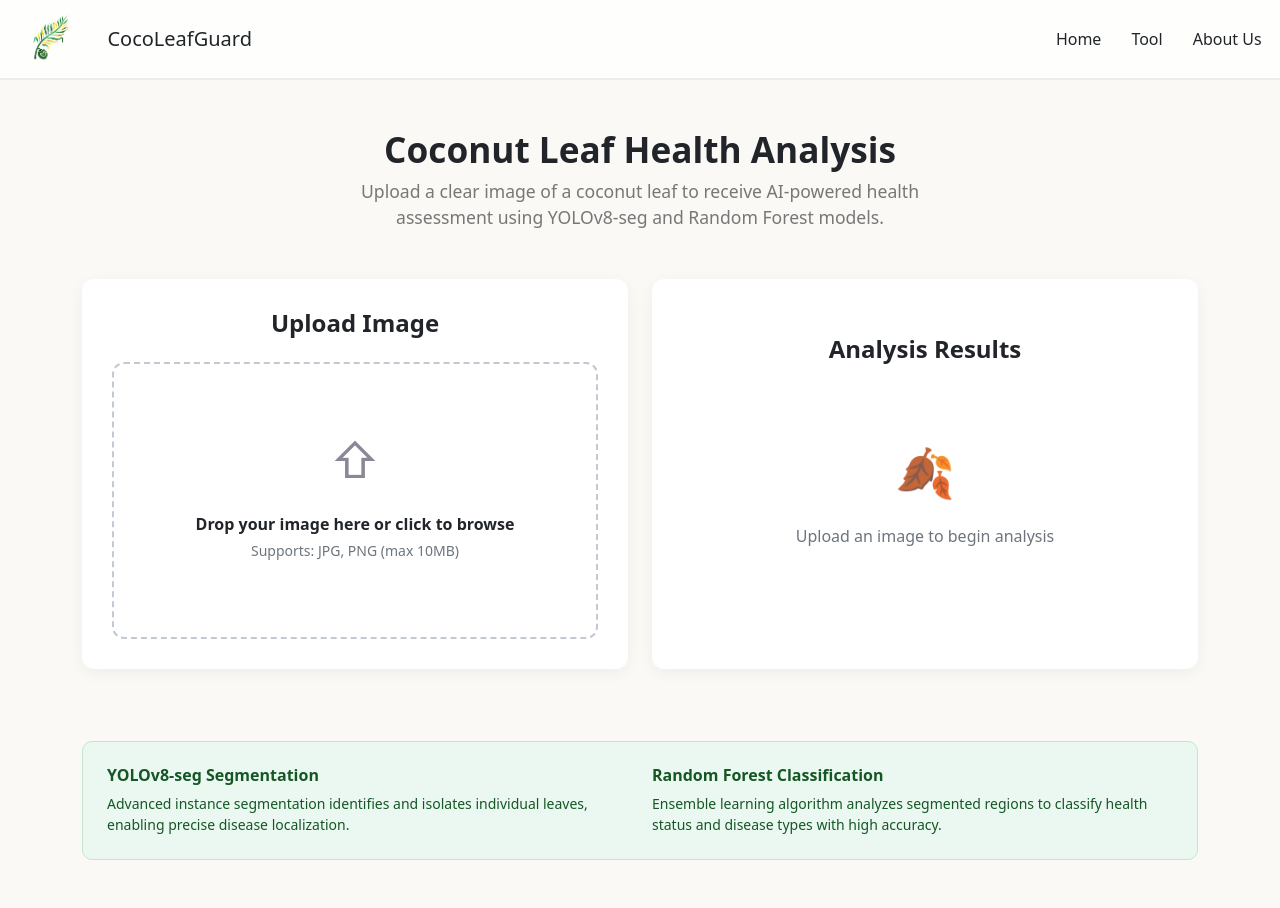
After one commit to drakerob57-netizen/CocoLeafGuard, a PHP site: page /html/tool.php in a window 1280 px wide. The commit adds this page. Run offline with PHP 8.4, Linux system fonts and the light colour scheme.

Commit message:
added tools page, model still doesn't function

```diff
--- a/css/styles.css
+++ b/css/styles.css
@@ -202,6 +202,7 @@ nav ul li a:hover {
 }
 
 
+
 /* Initial hidden state */
 .reveal {
     opacity: 0;
@@ -216,3 +217,89 @@ nav ul li a:hover {
     transform: translateY(0) scale(1);
     visibility: visible;
 }
+
+/* tools section */
+.tool-title {
+    font-size: 2.2rem;
+    font-weight: 700;
+}
+
+.tool-subtitle {
+    color: #777;
+    font-size: 1.1rem;
+    max-width: 600px;
+     margin: 0 auto;
+}
+
+.card-custom {
+    background: white;
+    border-radius: 12px;
+    box-shadow: 0 4px 15px rgba(0,0,0,0.05);
+    padding: 30px;
+    border: none;
+}
+
+/* Upload Area (Pre-Upload) */
+.upload-area {
+    border: 2px dashed #C1C9D2;
+    border-radius: 12px;
+    padding: 60px 20px;
+    cursor: pointer;
+    transition: all 0.2s;
+}
+
+.upload-area:hover, .upload-area.dragging {
+    border-color: #33B82F; /* Match primary green */
+    background-color: rgba(51, 184, 47, 0.05);
+}
+
+.upload-icon {
+    font-size: 3rem;
+    color: #889;
+}
+
+/* Results Area (Post-Upload) */
+.card-result-severe {
+    background-color: #FFF2F2;
+    border: 1px solid #FFCFCF;
+    border-radius: 10px;
+    padding: 20px;
+}
+
+.icon-severe {
+    font-size: 1.5rem;
+    color: #DC3545; /* Red */
+}
+
+.status-text-severe {
+    color: #80222C;
+    font-weight: 600;
+}
+
+.percentage-large {
+    font-size: 2.3rem;
+    font-weight: 700;
+    color: #DC3545;
+}
+
+.symptom-card {
+    background-color: #F8F9FA;
+    border-radius: 8px;
+    padding: 15px;
+    margin-bottom: 10px;
+}
+
+.symptom-indicator {
+    width: 15px;
+    height: 15px;
+    border-radius: 50%;
+    display: inline-block;
+}
+
+.btn-upload-different {
+    border: 1px solid #CCC;
+    color: #555;
+    padding: 10px 20px;
+    border-radius: 8px;
+    margin-top: 15px;
+}
--- a/html/header.php
+++ b/html/header.php
@@ -22,7 +22,7 @@
             <nav class="nav-menu" id="nav-menu">
                 <ul>
                     <li><a href="home.php">Home</a></li>
-                    <li><a href="#tool">Tool</a></li>
+                    <li><a href="tool.php">Tool</a></li>
                     <li><a href="about_us.php">About Us</a></li>
                 </ul>
             </nav>
--- /dev/null
+++ b/html/tool.php
@@ -0,0 +1,70 @@
+<!DOCTYPE html>
+<html lang="en">
+<head>
+    <meta charset="UTF-8">
+    <meta name="viewport" content="width=device-width, initial-scale=1.0">
+    <title>Tool page</title>
+    <link href = "../css/styles.css" rel="stylesheet">
+    <link href="https://cdn.jsdelivr.net/npm/bootstrap@5.0.2/dist/css/bootstrap.min.css" rel="stylesheet" integrity="sha384-EVSTQN3/azprG1Anm3QDgpJLIm9Nao0Yz1ztcQTwFspd3yD65VohhpuuCOmLASjC" crossorigin="anonymous">
+</head>
+<body>
+ <?php include 'header.php'; ?>
+
+    <main class="bg-custom-off-white py-5 min-vh-100">
+        <div class="container text-center mb-5">
+            <h1 class="tool-title">Coconut Leaf Health Analysis</h1>
+            <p class="tool-subtitle">Upload a clear image of a coconut leaf to receive AI-powered health assessment using YOLOv8-seg and Random Forest models.</p>
+        </div>
+
+        <div class="container">
+            <div id="tool-content-area" class="row">
+                <div class="col-md-6 mb-4">
+                    <div class="card-custom text-center h-100 d-flex flex-column justify-content-center">
+                        <h4 class="fw-bold mb-4">Upload Image</h4>
+                        <form id="upload-form">
+                            <div class="upload-area" id="upload-area">
+                                <span class="upload-icon">&#8679;</span>
+                                <p class="fw-bold mt-3 mb-1">Drop your image here or click to browse</p>
+                                <p class="text-muted small">Supports: JPG, PNG (max 10MB)</p>
+                                <input type="file" id="file-input" name="image" accept="image/jpeg, image/png" style="display: none;">
+                            </div>
+                        </form>
+                    </div>
+                </div>
+
+                <div class="col-md-6 mb-4">
+                    <div class="card-custom text-center h-100 d-flex flex-column justify-content-center">
+                        <h4 class="fw-bold mb-4">Analysis Results</h4>
+                        <div class="py-5 text-muted">
+                            <span style="font-size: 3rem;">🍂</span>
+                            <p class="mt-3">Upload an image to begin analysis</p>
+                        </div>
+                    </div>
+                </div>
+            </div>
+
+            <div class="row mt-5">
+                <div class="col-12">
+                    <div class="card p-4" style="background-color: #EBF8F2; border-color: #C3E6CB; color: #155724; border-radius: 10px;">
+                        <div class="row">
+                            <div class="col-md-6">
+                                <h6 class="fw-bold">YOLOv8-seg Segmentation</h6>
+                                <p class="small mb-0">Advanced instance segmentation identifies and isolates individual leaves, enabling precise disease localization.</p>
+                            </div>
+                            <div class="col-md-6">
+                                <h6 class="fw-bold">Random Forest Classification</h6>
+                                <p class="small mb-0">Ensemble learning algorithm analyzes segmented regions to classify health status and disease types with high accuracy.</p>
+                            </div>
+                        </div>
+                    </div>
+                </div>
+            </div>
+        </div>
+    </main>
+
+    <script src="https://cdn.jsdelivr.net/npm/bootstrap@5.0.2/dist/js/bootstrap.bundle.min.js" integrity="sha384-MrcW6ZMFYlzcLA8Nl+NtUVF0sA7MsXsP1UyJoMp4YLEuNSfAP+JcXn/tWtIaxVXM" crossorigin="anonymous"></script>
+
+    <script src="../javascript/index.js"></script>
+
+</body>
+</html>
--- a/javascript/index.js
+++ b/javascript/index.js
@@ -19,3 +19,142 @@ document.addEventListener("DOMContentLoaded", function () {
     const revealElements = document.querySelectorAll(".reveal");
     revealElements.forEach((el) => observer.observe(el));
 });
+
+
+// upload section
+
+document.addEventListener('DOMContentLoaded', () => {
+    const uploadArea = document.getElementById('upload-area');
+    const fileInput = document.getElementById('file-input');
+    const contentArea = document.getElementById('tool-content-area');
+
+    if (uploadArea) {
+        // Trigger file input click
+        uploadArea.addEventListener('click', () => fileInput.click());
+
+        // File selection handling
+        fileInput.addEventListener('change', () => {
+            if (fileInput.files.length > 0) {
+                handleUpload(fileInput.files[0]);
+            }
+        });
+
+        // Drag and Drop support
+        ['dragenter', 'dragover', 'dragleave', 'drop'].forEach(eventName => {
+            uploadArea.addEventListener(eventName, (e) => {
+                e.preventDefault();
+                e.stopPropagation();
+            }, false);
+        });
+
+        ['dragenter', 'dragover'].forEach(eventName => {
+            uploadArea.addEventListener(eventName, () => uploadArea.classList.add('dragging'), false);
+        });
+
+        ['dragleave', 'drop'].forEach(eventName => {
+            uploadArea.addEventListener(eventName, () => uploadArea.classList.remove('dragging'), false);
+        });
+
+        uploadArea.addEventListener('drop', (e) => {
+            const dt = e.dataTransfer;
+            const files = dt.files;
+            if (files.length > 0) {
+                handleUpload(files[0]);
+            }
+        });
+    }
+
+    function handleUpload(file) {
+        renderProcessingState();
+
+        const formData = new FormData();
+        formData.append('image', file);
+
+        // Placeholder for the actual backend call
+        fetch('process-image.php', {
+            method: 'POST',
+            body: formData
+        })
+        .then(response => response.json())
+        .then(data => {
+            renderResultsState(file, data);
+        })
+        .catch(error => {
+            console.error('Error:', error);
+            alert("An error occurred during analysis.");
+        });
+    }
+
+    function renderProcessingState() {
+        const resultsCardBody = document.querySelector('.col-md-6:last-child .card-custom');
+        if (resultsCardBody) {
+            resultsCardBody.innerHTML = `
+                <h4 class="fw-bold mb-4">Analysis Results</h4>
+                <div class="py-5 text-center">
+                    <div class="spinner-border text-success" role="status"></div>
+                    <p class="mt-3 text-muted">Processing image with YOLOv8-seg...</p>
+                </div>
+            `;
+        }
+    }
+
+    function renderResultsState(file, apiResponse) {
+        const reader = new FileReader();
+        reader.onload = function(e) {
+            const imageUrl = e.target.result;
+
+            contentArea.innerHTML = `
+                <div class="col-md-6 mb-4">
+                    <div class="card-custom text-center h-100 d-flex flex-column align-items-center">
+                        <h4 class="fw-bold mb-4">Upload Image</h4>
+                        <img src="${imageUrl}" class="img-fluid rounded mb-3" style="max-height: 400px; object-fit: contain;" alt="Uploaded Leaf">
+                        <button class="btn btn-upload-different" onclick="location.reload();">Upload Different Image</button>
+                    </div>
+                </div>
+
+                <div class="col-md-6 mb-4">
+                    <div class="card-custom h-100">
+                        <h4 class="fw-bold mb-4 text-center">Analysis Results</h4>
+
+                        <div class="card-result-severe mb-4">
+                            <div class="d-flex justify-content-between align-items-start">
+                                <div class="d-flex align-items-center">
+                                    <span class="icon-severe me-3">⚠️</span>
+                                    <div>
+                                        <h6 class="status-text-severe mb-0">${apiResponse.severity || 'Severe'}</h6>
+                                        <p class="small text-muted mb-0">${(apiResponse.overall_affected * 100).toFixed(1)}%</p>
+                                        <p class="small text-muted mb-0">Overall affected area</p>
+                                    </div>
+                                </div>
+                            </div>
+                        </div>
+
+                        <h6 class="fw-bold mb-3">Symptom Distribution</h6>
+                        ${apiResponse.symptoms.map(s => `
+                            <div class="symptom-card">
+                                <div class="d-flex justify-content-between align-items-center">
+                                    <div class="d-flex align-items-center">
+                                        <span class="symptom-indicator me-3" style="background-color: ${s.color};"></span>
+                                        <span>${s.name}</span>
+                                    </div>
+                                    <div class="text-end">
+                                        <span class="fw-bold">${(s.percentage * 100).toFixed(1)}%</span><br>
+                                        <span class="small text-muted">${s.count} detected</span>
+                                    </div>
+                                </div>
+                            </div>
+                        `).join('')}
+
+                        <div class="mt-4">
+                            <h6 class="fw-bold">Recommendations</h6>
+                            <ul class="small text-muted ps-3">
+                                ${apiResponse.recommendations.map(r => `<li>${r}</li>`).join('')}
+                            </ul>
+                        </div>
+                    </div>
+                </div>
+            `;
+        };
+        reader.readAsDataURL(file);
+    }
+});
```
Also changed, not shown: html/process-image.php (added, +37 -0 lines), html/upload.php (added, +37 -0 lines), ai_model/requirements.txt (added), uploads/1777261305_original.jpg (added), uploads/1777261349_original.jpg (added), uploads/1777261630_GrayLeafSpot2123_jpg.rf.5f26c9a508115addb337350bf1100f41.jpg (added), uploads/1777261669_GrayLeafSpot2126_jpg.rf.4f2c35485199f26206bc799b617df5c8.jpg (added), uploads/1777261801_GrayLeafSpot536_jpg.rf.08fb5861fe0159fe3f4621d78413821c.jpg (added), uploads/1777262689_73ee36ba-efb2-4f19-8e32-3592513f482a.jpg (added), uploads/original.jpg (added), 1 other file.
